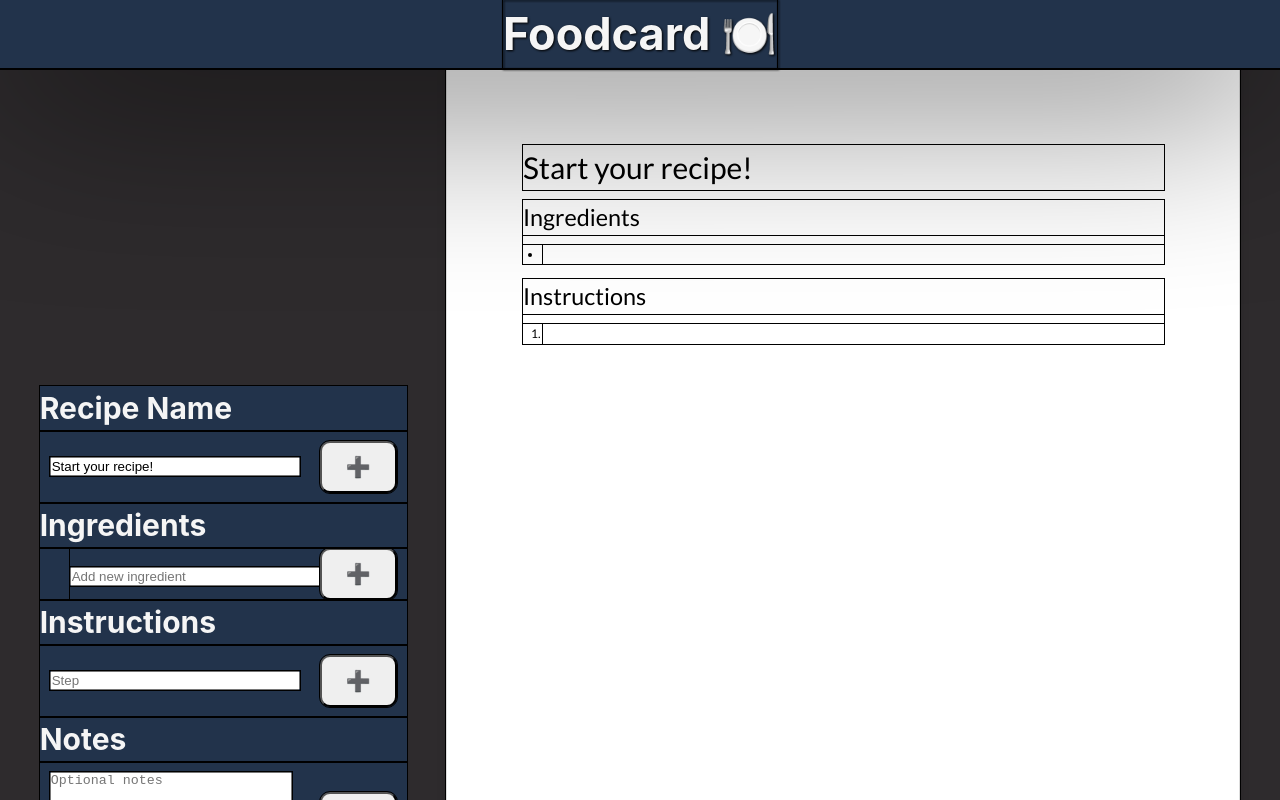
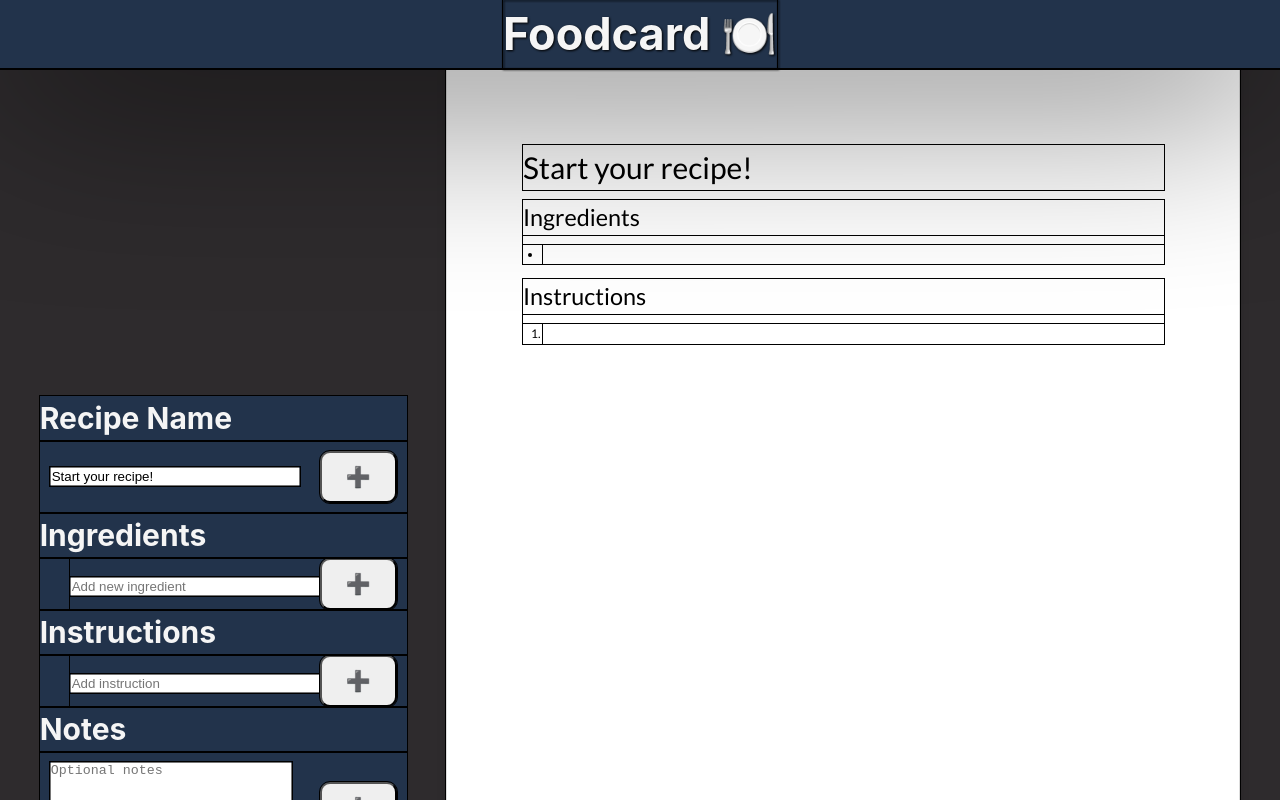
Before and after one commit to orzcode/foodcard, a React (Vite) app: page / in a window 1280 px wide. Shown: the top 800 px of the page. Built offline with nearby package versions, Linux system fonts and the light colour scheme.

Commit message:
add multi-input stuff to instructions too

```diff
--- a/src/components/InputField.jsx
+++ b/src/components/InputField.jsx
@@ -18,8 +18,8 @@ function InputField(props) {
         setValue={setValue}
         recipe={props.recipe}
         setRecipe={props.setRecipe}
-        propName={props.propName}
-        index={props.index} // Pass the index of the ingredient to identify it
+        propName={props.propName} // Pass the name of the recipe property to identify it -> ingredients or instructions
+        index={props.index} // Pass the index of the item to identify it
       />
     </div>
   );
--- a/src/components/InputPane.jsx
+++ b/src/components/InputPane.jsx
@@ -18,11 +18,12 @@ function InputPane(props) {
 
       <h2>Ingredients</h2>
       <ul>
+        {/* Note - this of course re-renders once a change occurs
+        so the index is only needed here on this re-rendered version, not the 'blank' one below */}
         {props.recipe.ingredients.map((ingredient, index) => (
           <InputField
             key={index}
             actionType="apply"
-            placeholder="Ingredient"
             setRecipe={props.setRecipe}
             recipe={props.recipe}
             propName="ingredients"
@@ -32,7 +33,7 @@ function InputPane(props) {
         ))}
         {/* Add one empty field at the end */}
         <InputField
-          actionType="addItem"
+          actionType="applyAndClear"
           placeholder="Add new ingredient"
           setRecipe={props.setRecipe}
           recipe={props.recipe}
@@ -40,14 +41,29 @@ function InputPane(props) {
         />
       </ul>
 
+
       <h2>Instructions</h2>
-      <InputField
-        actionType="addItem"
-        placeholder="Step"
-        setRecipe={props.setRecipe}
-        recipe={props.recipe}
-        propName="instructions"
-      />
+      <ol>
+      {props.recipe.instructions.map((instruction, index) => (
+          <InputField
+            key={index}
+            actionType="apply"
+            setRecipe={props.setRecipe}
+            recipe={props.recipe}
+            propName="instructions"
+            initialValue={instruction}
+            index={index}
+          />
+        ))}
+        {/* Add one empty field at the end */}
+        <InputField
+          actionType="applyAndClear"
+          placeholder="Add instruction"
+          setRecipe={props.setRecipe}
+          recipe={props.recipe}
+          propName="instructions"
+        />
+      </ol>
 
       <h2>Notes</h2>
       <TextArea
--- a/src/components/MainMiddle.jsx
+++ b/src/components/MainMiddle.jsx
@@ -9,7 +9,7 @@ function MainMiddle() {
     {
     name: "Start your recipe!",
     ingredients: [],
-    instructions: [''],
+    instructions: [],
     notes: null,
     image: null,
     }
--- a/src/components/PreviewPane.jsx
+++ b/src/components/PreviewPane.jsx
@@ -25,9 +25,13 @@ function PreviewPane(props) {
       <div className="instructions">
         <h3>Instructions</h3>
         <ol>
-          {props.recipe.instructions.map((instruction, index) => (
-            <li key={index}>{instruction}</li>
-          ))}
+        {props.recipe.instructions.length === 0 ? (
+            <li>&nbsp;</li> // Empty bullet point
+          ) : (
+            props.recipe.instructions.map((instruction, index) => (
+              instruction !== "" && <li key={index}>{instruction}</li>
+            ))
+          )}
         </ol>
       </div>
 
--- a/src/components/TextArea.jsx
+++ b/src/components/TextArea.jsx
@@ -15,7 +15,7 @@ function TextArea(props) {
         onChange={(e) => setValue(e.target.value)}
       />
       <ActionButton
-        actionType="apply"
+        actionType="applyAndClear"
         value={value}
         setValue={setValue}
         recipe={props.recipe}
--- a/src/components/inputButton.jsx
+++ b/src/components/inputButton.jsx
@@ -1,24 +1,23 @@
-import React from 'react';
+import React from "react";
 
 function ActionButton(props) {
-
   // For updating an existing ingredient
   const handleApply = () => {
     const currentValue = props.value.trim();
     if (currentValue !== "") {
       props.setRecipe((prevRecipe) => {
-        const updatedArray = [...prevRecipe[props.propName]];
+        const updatedArray = [...prevRecipe[props.propName]]; // As per React - copies the old state object (sub-array, here)
         updatedArray[props.index] = currentValue; // Update the ingredient at the specific index
         return {
           ...prevRecipe,
-          [props.propName]: updatedArray,
+          [props.propName]: updatedArray, //replaces old sub-array with new modified one
         };
       });
     }
   };
 
   // For adding a new ingredient
-  const handleAddItem = () => {
+  const handleAndClear = () => {
     const recipeSubArrayCopy = [...props.recipe[props.propName]];
     const currentInputValue = props.value.trim();
 
@@ -30,22 +29,18 @@ function ActionButton(props) {
       ...prevRecipe,
       [props.propName]: recipeSubArrayCopy,
     }));
-    props.setValue(''); // Clear the input field
+    props.setValue(""); // Clear the input field
   };
 
   const handleClick = () => {
-    if (props.actionType === 'apply') {
+    if (props.actionType === "apply") {
       handleApply();
-    } else if (props.actionType === 'addItem') {
-      handleAddItem();
+    } else if (props.actionType === "applyAndClear") {
+      handleAndClear();
     }
   };
 
-  return (
-    <button onClick={handleClick}>
-      ➕
-    </button>
-  );
+  return <button onClick={handleClick}>➕</button>;
 }
 
 export default ActionButton;
```
